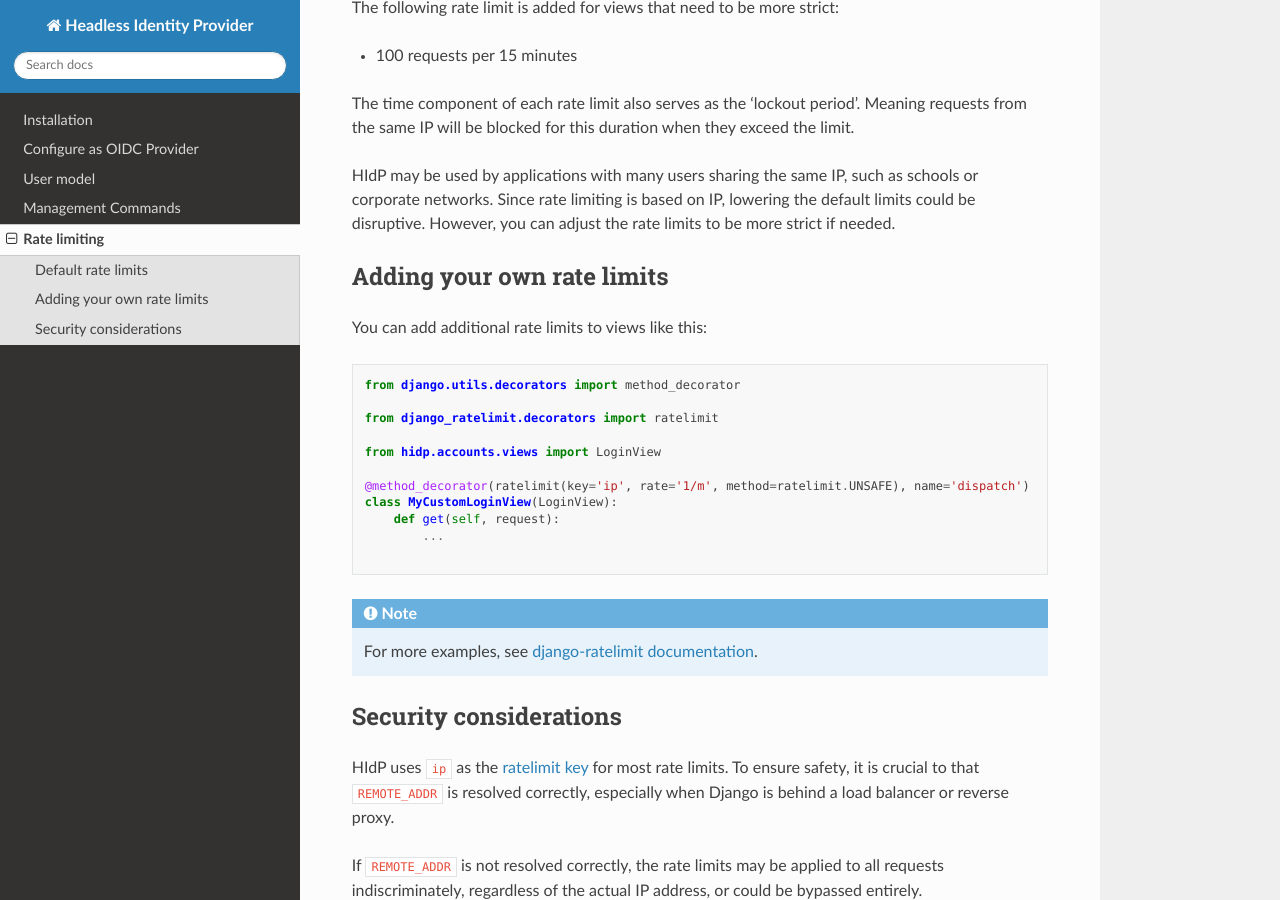
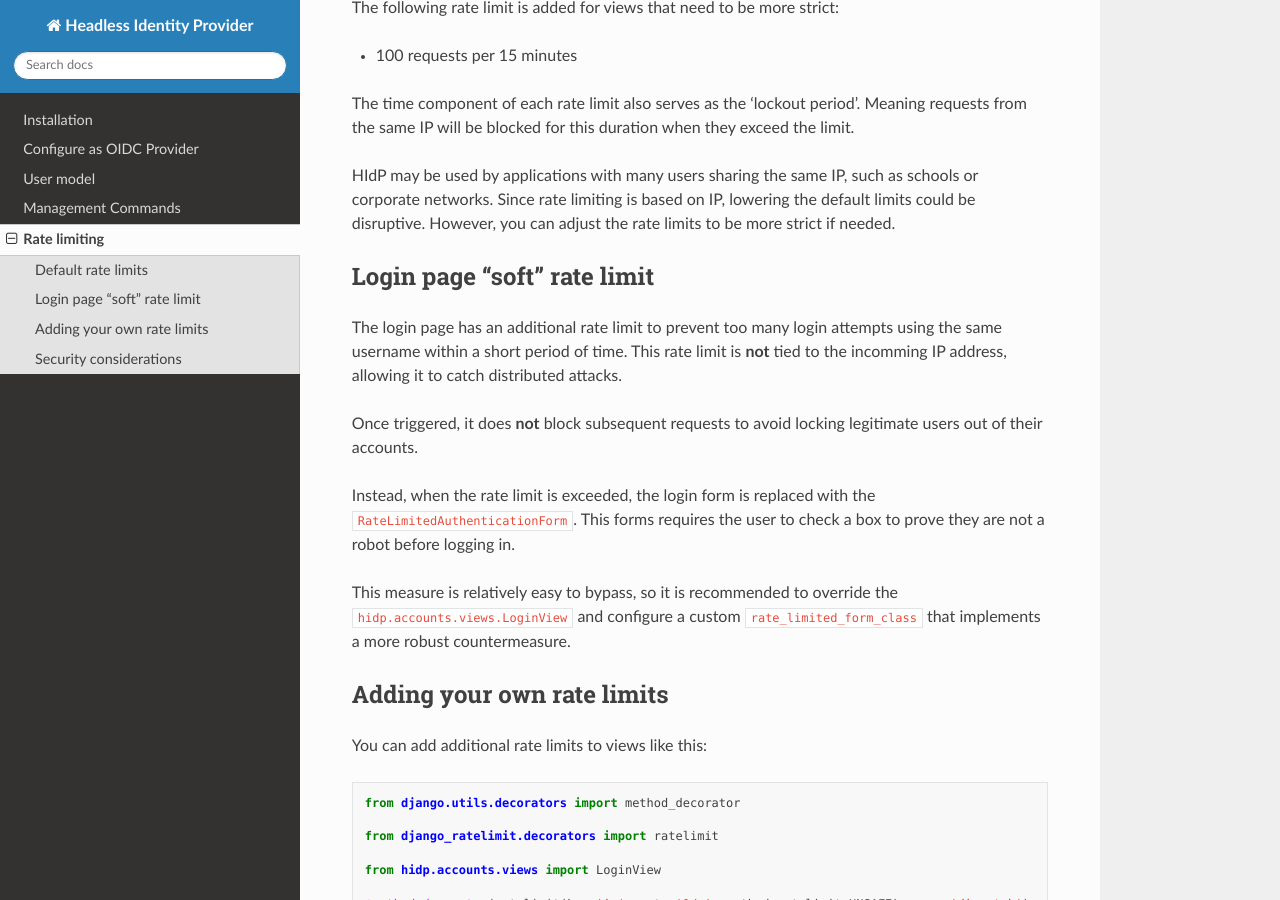
Before and after one commit to leukeleu/django-hidp, a Sphinx documentation site: the page built from packages/hidp/docs/rate-limiting.md, in a window 1280 px wide and 900 px high, scrolled down 412 px. Built offline with Sphinx 7.4.7 and the Read the Docs theme 2.0.0, drawn with Linux system fonts in a browser that asks for light colours.

Commit message:
Document the rate limited login form with recommendation

````diff
--- a/packages/hidp/docs/rate-limiting.md
+++ b/packages/hidp/docs/rate-limiting.md
@@ -1,9 +1,11 @@
 # Rate limiting
+
 HIdP uses the [django-ratelimit](https://django-ratelimit.readthedocs.io/en/stable/index.html)
 package to apply rate limiting on key pages, such as the login and registration pages,
 to prevent DDoS and brute force attacks.
 
 ## Default rate limits
+
 The default rate limits are:
 
 - 10 requests per second
@@ -21,7 +23,26 @@ or corporate networks. Since rate limiting is based on IP, lowering the default
 could be disruptive. However, you can adjust the rate limits to be more strict
 if needed.
 
+## Login page "soft" rate limit
+
+The login page has an additional rate limit to prevent too many login attempts
+using the same username within a short period of time. This rate limit is
+**not** tied to the incomming IP address, allowing it to catch
+distributed attacks.
+
+Once triggered, it does **not** block subsequent requests to avoid locking
+legitimate users out of their accounts.
+
+Instead, when the rate limit is exceeded, the login form is replaced with the
+`RateLimitedAuthenticationForm`. This forms requires the user to check a box
+to prove they are not a robot before logging in.
+
+This measure is relatively easy to bypass, so it is recommended to override
+the `hidp.accounts.views.LoginView` and configure a custom `rate_limited_form_class`
+that implements a more robust countermeasure.
+
 ## Adding your own rate limits
+
 You can add additional rate limits to views like this:
 
 ```python
@@ -43,6 +64,7 @@ For more examples, see [django-ratelimit documentation](https://django-ratelimit
 :::
 
 ## Security considerations
+
 HIdP uses `ip` as the [ratelimit key](https://django-ratelimit.readthedocs.io/en/stable/keys.html#ratelimit-keys)
 for most rate limits. To ensure safety, it is crucial to that `REMOTE_ADDR` is resolved
 correctly, especially when Django is behind a load balancer or reverse proxy.
````
